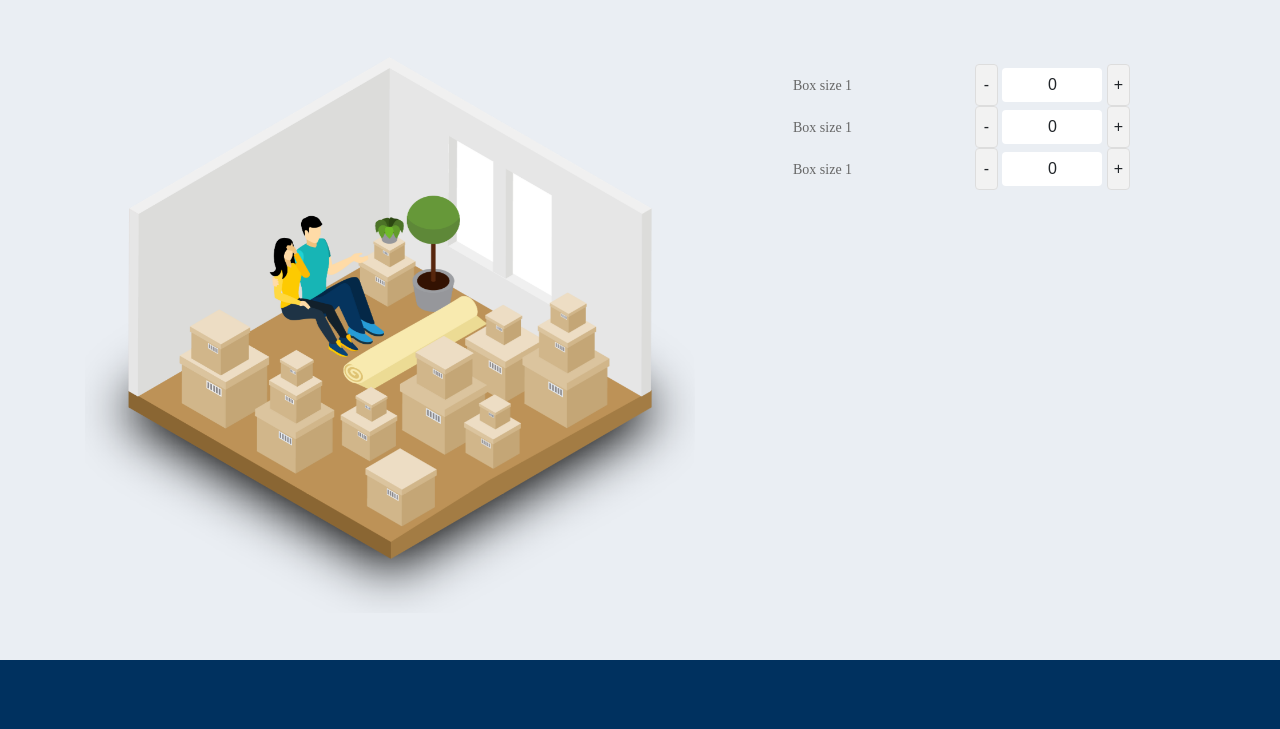
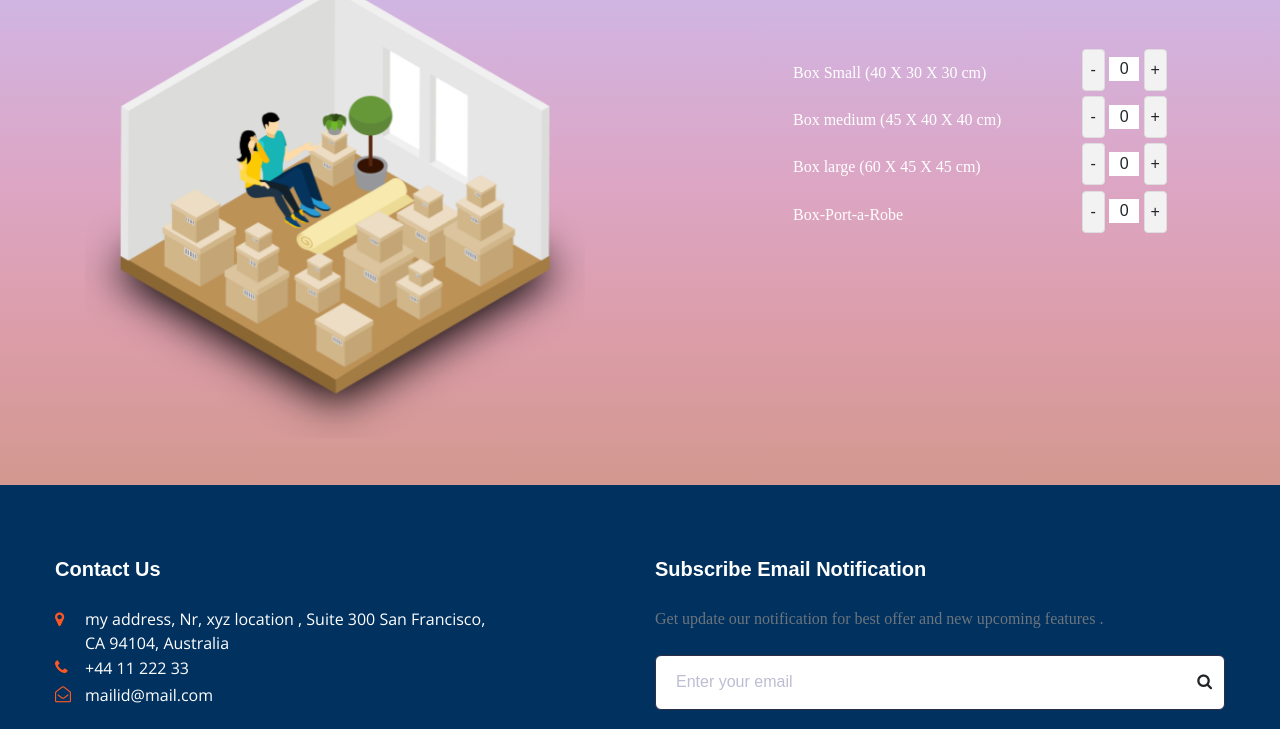
Before and after one commit to viral15/My-Website, a plain HTML site: page boxpack.html in a window 1280 px wide. Shown: the part 192-921 px from the top of the page. Drawn offline with nearby package versions, Linux system fonts and the light colour scheme; files that its build step writes are made by us from their sources; files whose address does not match are found by name; a web font is replaced by a local one.

Commit message:
final Box selection sheet
Box selection page complete

```diff
--- a/assets/css/row-col.css
+++ b/assets/css/row-col.css
@@ -77,7 +77,7 @@ img.vert-move {
     vertical-align: middle;
     text-align: center;
   }
-  input{
+  .input{
     height:34px;
     width: 100px;
     text-align: center;
@@ -86,6 +86,25 @@ img.vert-move {
     border-radius:4px;
     display: inline-block;
     vertical-align: middle;
+  }
 
 
   /* End plus and minus button =====================================================================================================*/
+
+  .boxFont{
+    font-family: Georgia, serif;
+    font-size: 24px;
+    letter-spacing: 0.8px;
+    word-spacing: 1.8px;
+    color: #090759;
+    font-weight: 700;
+    text-decoration: none;
+    font-style: normal;
+    font-variant: normal;
+    text-transform: uppercase;
+    }
+
+    p.ex {
+      color: #fff;
+      font-size: medium;
+    }
--- a/boxpack.html
+++ b/boxpack.html
@@ -201,10 +201,11 @@
 
     <!--============================================================================================================-->
 
-    <div class="container-fluid"style="background-color: #eaeef3;">
+    <div class="container-fluid" style="background-image: linear-gradient(to top, #d3988f, #dc9da9, #dca6c5, #d2b3df, #c0c2f4);">
+        <h2 class="a" style="padding: 42px 457px;font-weight: bold;color: #00315f;"> SELECT BOX SIZE </h2>
                 <div class="row">
             <div class="col-md-12" style="text-align: center;">
-                <h2 class="a"style="padding: 80px 80px;"> Box size Selection </h2>
+
             </div>
         </div>
 
@@ -213,40 +214,50 @@
 
 
                 <img class="vert-move" type="img" src="/assets/images/box in house.png" style="
-                width: 100%;
+                width: 82%;
                 margin-bottom: 40px;
                 margin-left: 70px; ">
 
                </div>
 
             <div class="col-md-6">
-                <div class="row">
-                    <div class="col-md-6">
-                        <p style="margin-left: 138px; margin-top: 10px;">Box size 1</p>
+                <div class="row" style="margin-top: 60px;">
+                    <div class="col-md-8">
+                        <p class="ex" style="margin-left: 138px; margin-top: 10px; margin-bottom: 10px;">Box Small (40 X 30 X 30 cm)</p>
                     </div>
-                    <div class="col-md-6 number">
+                    <div class="col-md-4 number">
                         <span class="minus">-</span>
-                        <input type="text" value="0"/>
+                        <input type="text" value="0" style="width: 30px; text-align: center;"/>
                         <span class="plus">+</span>
 
                     </div>
 
-                    <div class="col-md-6">
-                        <p style="margin-left: 138px; margin-top: 10px;">Box size 1</p>
+                    <div class="col-md-8">
+                        <p class="ex" style="margin-left: 138px; margin-top: 10px; margin-bottom: 10px;">Box medium (45 X 40 X 40 cm)</p>
                     </div>
-                    <div class="col-md-6 number">
+                    <div class="col-md-4 number">
                         <span class="minus">-</span>
-                        <input type="text" value="0"/>
+                        <input type="text" value="0" style="width: 30px; text-align: center;"/>
                         <span class="plus">+</span>
 
                     </div>
 
-                    <div class="col-md-6">
-                        <p style="margin-left: 138px; margin-top: 10px;">Box size 1</p>
+                    <div class="col-md-8">
+                        <p class="ex" style="margin-left: 138px; margin-top: 10px; margin-bottom: 10px;">Box large (60 X 45 X 45 cm)</p>
                     </div>
-                    <div class="col-md-6 number">
+                    <div class="col-md-4 number">
                         <span class="minus">-</span>
-                        <input type="text" value="0"/>
+                        <input type="text" value="0" style="width: 30px; text-align: center;"/>
+                        <span class="plus">+</span>
+
+                    </div>
+
+                    <div class="col-md-8">
+                        <p class="ex" style="margin-left: 138px; margin-top: 10px; margin-bottom: 10px;">Box-Port-a-Robe</p>
+                    </div>
+                    <div class="col-md-4 number">
+                        <span class="minus">-</span>
+                        <input type="text" value="0" style="width: 30px; text-align: center;"/>
                         <span class="plus">+</span>
 
                     </div>
```
